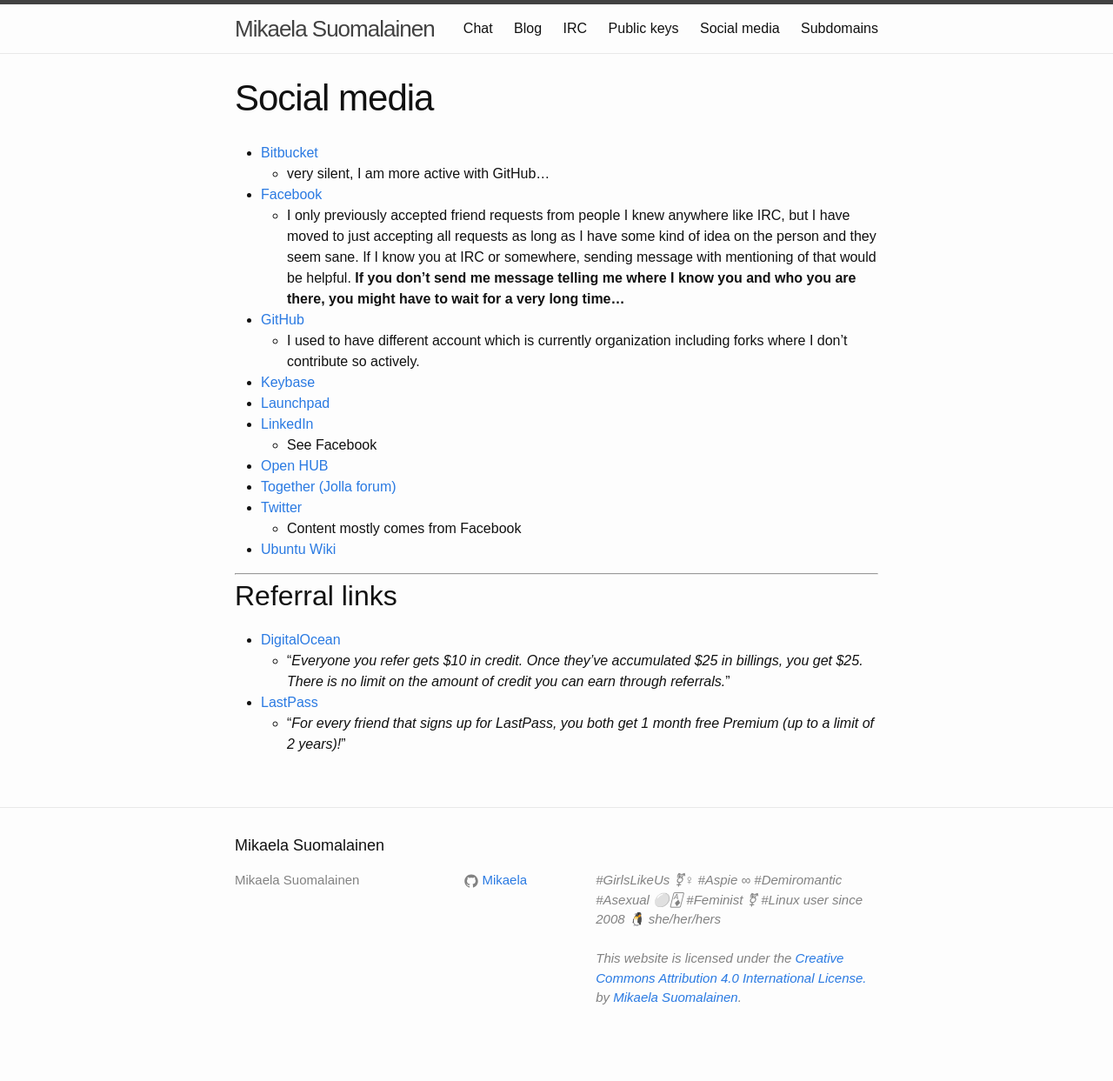
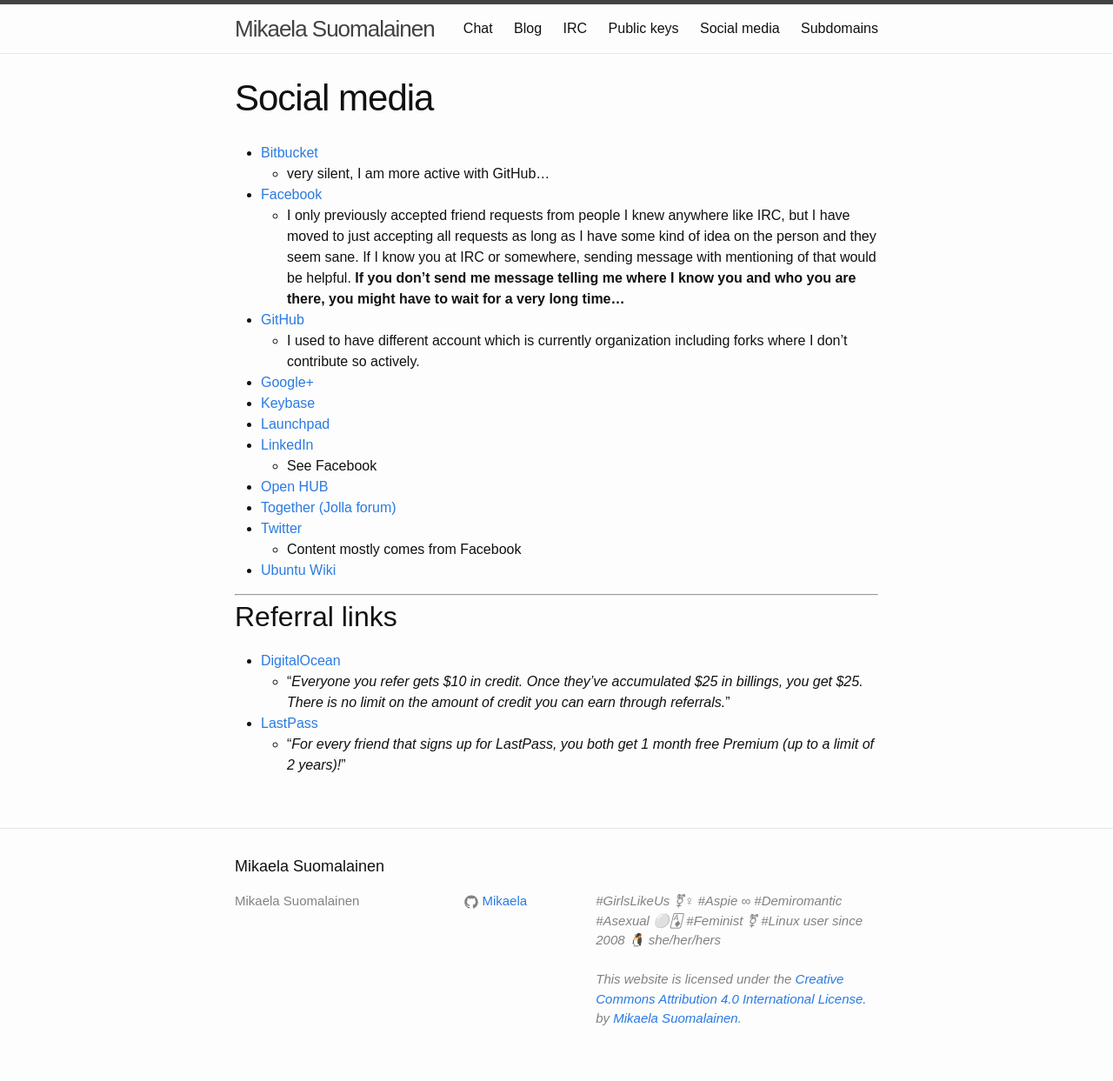
Before and after one commit to Mikaela/mikaela.github.io, a Jekyll site: the page built from pages/some.markdown, in a window 1280 px wide. Shown: the whole page at 87% size. Built offline with Jekyll 4.4.1, drawn with Linux system fonts in a browser that asks for light colours; Markdown is read by kramdown in place of the engine named in the settings; before the commit the page ends 1219 px from its top, so only the background shows below that.

Commit message:
some: add Google+

```diff
--- a/pages/some.markdown
+++ b/pages/some.markdown
@@ -19,6 +19,7 @@
 * [GitHub](https://github.com/Mikaela)
     * I used to have different account which is currently organization
       including forks where I don't contribute so actively.
+* [Google+](https://plus.google.com/102194700669991420126)
 * [Keybase](http://keybase.io/Mikaela)
 * [Launchpad](https://launchpad.net/~mikaela)
 * [LinkedIn](https://fi.linkedin.com/in/ciblia)
```
